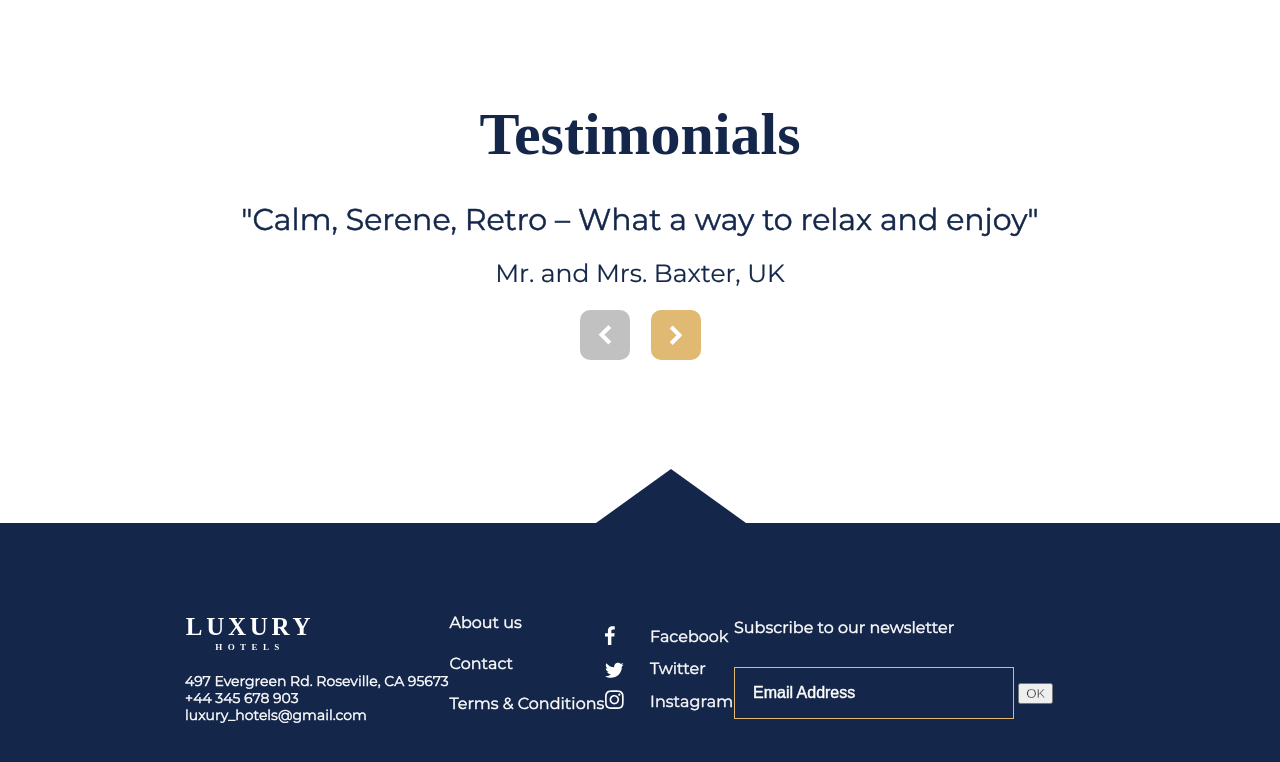
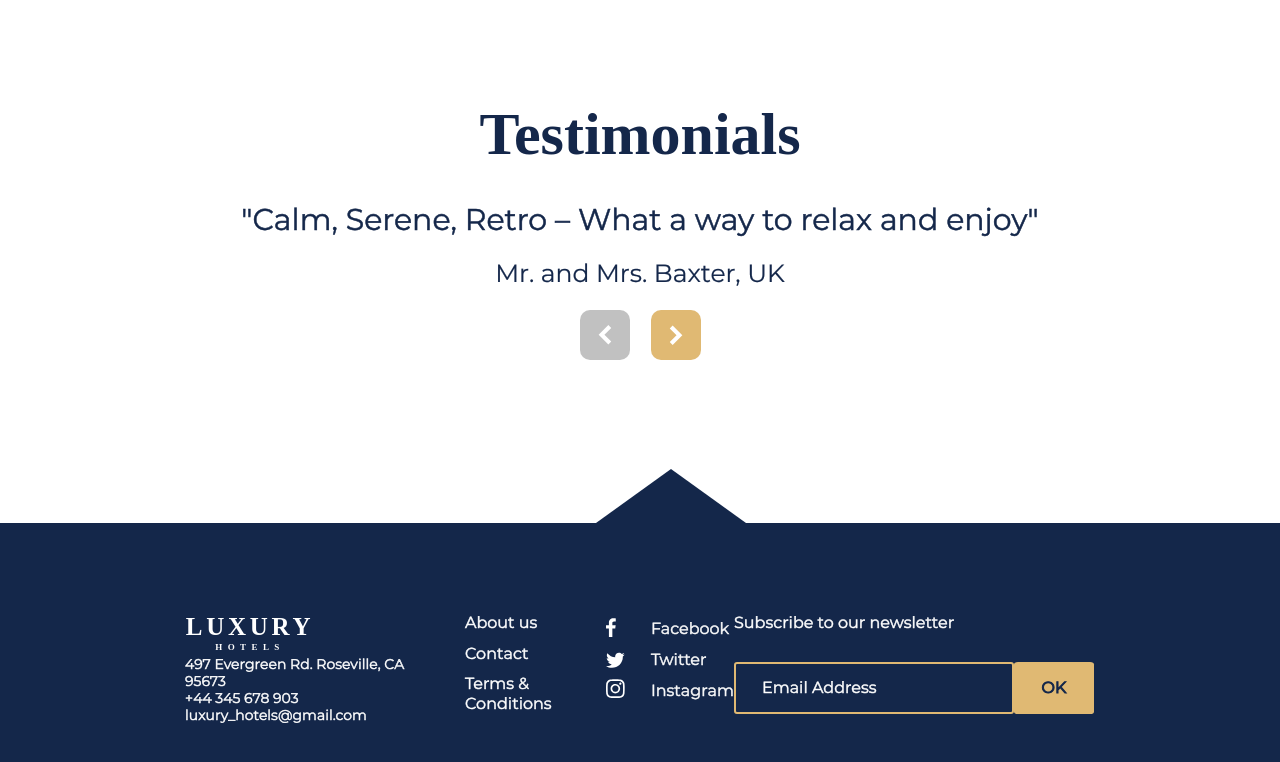
Before and after one commit to KseniaKrasilnikova/luxury_hotels, a website: page source/index.html in a window 1280 px wide. Shown: the part 2354-3116 px from the top of the page. Drawn offline with nearby package versions, Linux system fonts and the light colour scheme; files that its build step writes are made by us from their sources; files whose address does not match are found by name.

Commit message:
footer DONE, including overflow test

```diff
--- a/source/index.html
+++ b/source/index.html
@@ -159,7 +159,7 @@
             <form class="subscribe__form form" action="#" method="post" autocapitalize="off">
                 <div class="form__group">
                 <input class="subscribe__input field" id="email" type="email" name="email" required placeholder="Email Address">
-                <input class="subscribe__btn" type="submit" value="OK">
+                    <button class="subscribe__btn" type="submit">Ok</button>
                 </div>
 
 
--- a/source/sass/blocks/contacts.scss
+++ b/source/sass/blocks/contacts.scss
@@ -2,7 +2,7 @@
   display: flex;
   flex-direction: column;
   justify-content: space-between;
-  height: 111px;
+  min-height: 111px;
 }
 
 .contacts__logo {
--- a/source/sass/blocks/field.scss
+++ b/source/sass/blocks/field.scss
@@ -1,12 +1,11 @@
 .field {
-  padding: 0px 18px;
+  padding: 12px 26px;
   color: #fff;
   width: 280px;
-  height: 52px;
   box-sizing: border-box;
 
   font-size: 16px;
   background: transparent;
-  border: 1px solid $accentColor;
-
+  border: 2px solid $accentColor;
+  border-radius: 3px;
 }
--- a/source/sass/blocks/footer-wrapper.scss
+++ b/source/sass/blocks/footer-wrapper.scss
@@ -5,5 +5,5 @@
   flex-direction: row;
   flex-wrap: nowrap;
   justify-content: space-between;
-  align-items: center;
+  align-items: flex-start;
 }
--- a/source/sass/blocks/footer.scss
+++ b/source/sass/blocks/footer.scss
@@ -1,6 +1,6 @@
 .footer {
   width: 100%;
-  height: 267px;
+  min-height: 267px;
   position: relative;
   margin-top: 141px;
   padding: 90px 186px 66px 185px;
--- a/source/sass/blocks/form.scss
+++ b/source/sass/blocks/form.scss
@@ -4,3 +4,10 @@
   color: white;
   opacity: 1;
 }
+
+.form__group {
+  display: flex;
+  flex-direction: row;
+  flex-wrap: nowrap;
+  min-height: 52px;
+}
--- a/source/sass/blocks/links.scss
+++ b/source/sass/blocks/links.scss
@@ -2,8 +2,8 @@
   display: flex;
   flex-direction: column;
   justify-content: space-between;
-  height: 101px;
-  margin-bottom: 10px;
+  min-height: 101px;
+  margin-left: 40px;
 
   font-size: 16px;
   line-height: 20px;
--- a/source/sass/blocks/socials.scss
+++ b/source/sass/blocks/socials.scss
@@ -3,7 +3,6 @@
   flex-direction: column;
   justify-content: space-between;
   align-items: flex-start;
-  height: 96px;
 }
 
 .socials__sign {
@@ -20,10 +19,9 @@
   display: flex;
   flex-direction: row;
   flex-wrap: nowrap;
-  //align-items: center;
+  align-items: flex-start;
 }
 
 .socials__icon {
   width: 45px;
-  align-self: flex-end;
 }
--- a/source/sass/blocks/subscribe.scss
+++ b/source/sass/blocks/subscribe.scss
@@ -1,6 +1,6 @@
 .subscribe {
   width: 360px;
-  height: 101px;
+  min-height: 101px;
   display: flex;
   flex-direction: column;
   justify-content: space-between;
@@ -15,3 +15,29 @@
 .subscribe__text {
   margin: 0;
 }
+
+.subscribe__btn {
+  width: 80px;
+  margin: 0;
+  padding: 0;
+
+  font-size: 16px;
+  line-height: 20px;
+  color: $darkColor;
+  -webkit-text-stroke-width: 1px;
+  -webkit-text-stroke-color: $darkColor;
+  text-transform: uppercase;
+
+  background-color: $accentColor;
+  border: none;
+  border-radius: 5%;
+  cursor: pointer;
+}
+
+.subscribe__input::placeholder {
+  font-family: Montserrat;
+  font-size: 16px;
+  line-height: 20px;
+  -webkit-text-stroke-width: 0.5px;
+  -webkit-text-stroke-color: #FFFFFF;
+}
```
